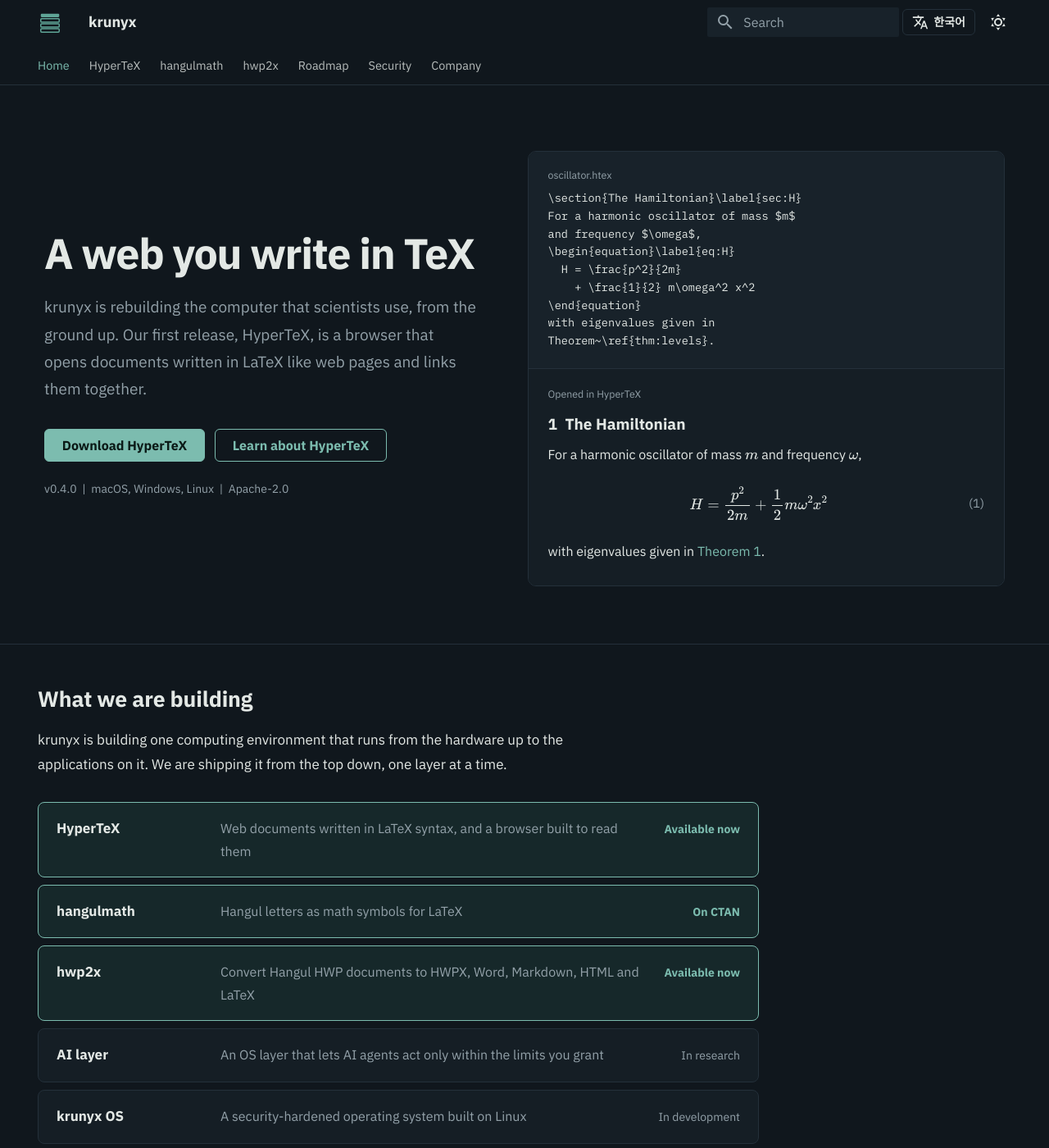
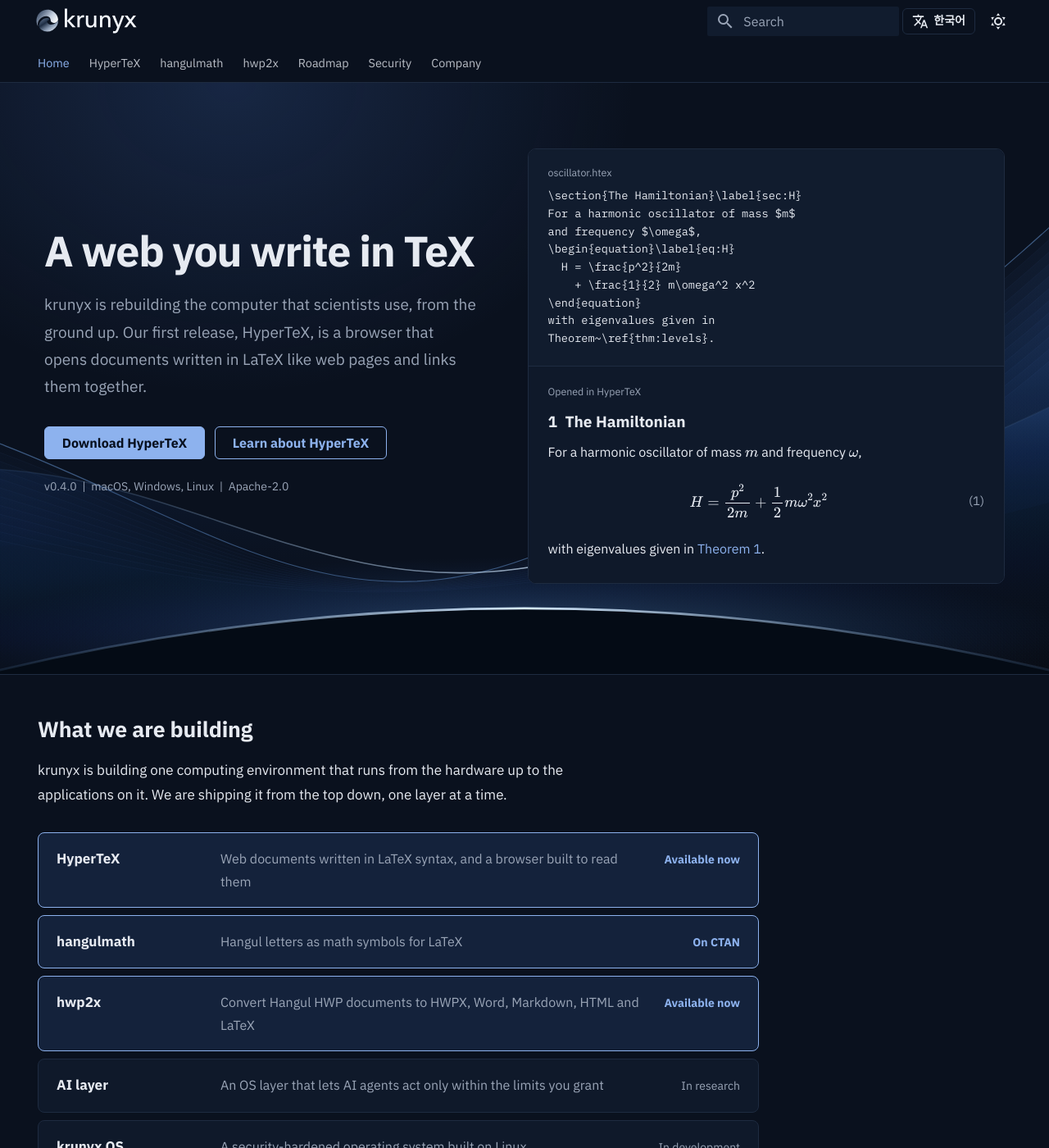
Before and after one commit to krunyx/krunyx.com, an MkDocs documentation site: the page built from docs/index.md, in a window 1280 px wide and 1400 px high. Shown: the whole window at 82% size. Built offline with MkDocs 1.6.1 and Material for MkDocs 9.7.7, drawn with Linux system fonts in a browser that asks for light colours.

Commit message:
Apply the krunyx Flow brand kit: logo, favicons, navy/blue palette, hero waves (#7)
- Header shows the symbol + wordmark lockup (dark/light variants); mobile
  header and nav drawer show the symbol next to the site name.
- Favicons (SVG, ICO, apple-touch-icon) at the site root.
- Colour tokens move from celadon to the brand palette: Ink/navy ground in
  dark, Pearl in light, Blue #3159AB as the single accent. Tokens renamed
  --kx-celadon* -> --kx-accent*.
- Home hero gets the ribbon waves from the brand wallpapers as a background.
- Company page shows the logo.
- tools/brand_assets.py regenerates all of the above from the brand kit.


Claude-Session: https://claude.ai/code/session_013WYynMraaDusJrMv1Fwmw5

Co-authored-by: Claude <noreply@anthropic.com>

```diff
--- a/docs/assets/stylesheets/extra.css
+++ b/docs/assets/stylesheets/extra.css
@@ -1,33 +1,37 @@
 /* krunyx 사이트 스타일.
    색은 아래 토큰만 바꾸면 사이트 전체가 따라 바뀐다.
-   청자(celadon) 녹청색 하나만 강조색으로 쓴다. */
+   색은 브랜드 키트(krunyx Flow 1.0)를 따른다:
+   Ink #080E1B, Navy #34435E, Silver #A0A8B7, Pearl #FAFBFD, Blue #3159AB.
+   강조색은 Blue 하나만 쓴다. */
 
 :root {
-  --kx-paper: #F6F7F4;
-  --kx-ink: #18222D;
-  --kx-muted: #5B6670;
-  --kx-rule: #D5DBD6;
-  --kx-celadon: #3B7A70;
-  --kx-celadon-strong: #2C5F57;
-  --kx-celadon-wash: #E3EEEA;
-  --kx-code-bg: #EDF0EC;
+  --kx-paper: #FAFBFD;          /* Pearl */
   --kx-surface: #FFFFFF;
-  --kx-on-accent: #F6F7F4;
+  --kx-ink: #101828;
+  --kx-muted: #566176;
+  --kx-rule: #D8DEE8;
+  --kx-accent: #3159AB;         /* Blue */
+  --kx-accent-strong: #233F7A;
+  --kx-accent-wash: #E7EDF8;
+  --kx-code-bg: #EEF1F6;
+  --kx-on-accent: #FAFBFD;
+  --kx-glow: rgba(49, 89, 171, 0.10);
 }
 
 [data-md-color-scheme="slate"] {
-  /* Default scheme. A deep blue-slate ground rather than flat black,
-     with two surface steps so panels separate without shadows. */
-  --kx-paper: #10171D;
-  --kx-surface: #151E25;
-  --kx-ink: #E3E8E5;
-  --kx-muted: #93A1A9;
-  --kx-rule: #24303A;
-  --kx-celadon: #7CBCAF;
-  --kx-celadon-strong: #A2D5CA;
-  --kx-celadon-wash: #16282A;
-  --kx-code-bg: #18222A;
-  --kx-on-accent: #0B1A17;
+  /* Default scheme. The deep navy of the brand wallpaper, close to Ink,
+     with one lighter surface step so panels separate without shadows. */
+  --kx-paper: #0A111E;
+  --kx-surface: #0F192A;
+  --kx-ink: #E6EAF1;
+  --kx-muted: #9AA5B7;          /* Silver, lifted for small text */
+  --kx-rule: #1E2B40;
+  --kx-accent: #8DB2EE;
+  --kx-accent-strong: #B7CEF6;
+  --kx-accent-wash: #14223B;
+  --kx-code-bg: #111C2E;
+  --kx-on-accent: #07101F;
+  --kx-glow: rgba(70, 115, 200, 0.22);
 }
 
 /* Material 색 토큰을 우리 토큰에 연결 */
@@ -39,8 +43,8 @@
   --md-primary-bg-color--light: var(--kx-muted);
 }
 [data-md-color-accent="custom"] {
-  --md-accent-fg-color: var(--kx-celadon-strong);
-  --md-accent-fg-color--transparent: var(--kx-celadon-wash);
+  --md-accent-fg-color: var(--kx-accent-strong);
+  --md-accent-fg-color--transparent: var(--kx-accent-wash);
 }
 [data-md-color-scheme="default"],
 [data-md-color-scheme="slate"] {
@@ -48,7 +52,7 @@
   --md-default-fg-color: var(--kx-ink);
   --md-default-fg-color--light: var(--kx-muted);
   --md-typeset-color: var(--kx-ink);
-  --md-typeset-a-color: var(--kx-celadon);
+  --md-typeset-a-color: var(--kx-accent);
   --md-code-bg-color: var(--kx-code-bg);
   --md-footer-bg-color: var(--kx-paper);
   --md-footer-bg-color--dark: var(--kx-paper);
@@ -63,7 +67,7 @@
 .md-tabs { border-bottom: 1px solid var(--kx-rule); }
 .md-header { border-bottom: 1px solid transparent; }
 .md-tabs__link { opacity: 0.8; font-size: 0.72rem; }
-.md-tabs__item--active .md-tabs__link { opacity: 1; color: var(--kx-celadon); }
+.md-tabs__item--active .md-tabs__link { opacity: 1; color: var(--kx-accent); }
 .md-header__button.md-logo img { height: 1.5rem; }
 .md-footer { border-top: 1px solid var(--kx-rule); }
 .md-footer-meta { background: var(--kx-paper); }
@@ -73,7 +77,7 @@ body { word-break: keep-all; overflow-wrap: break-word; }
 
 /* 검색창을 머리글 바탕에 맞춘다 */
 .md-search__form { background-color: var(--kx-code-bg); }
-.md-search__form:hover { background-color: var(--kx-celadon-wash); }
+.md-search__form:hover { background-color: var(--kx-accent-wash); }
 .md-search__input::placeholder,
 .md-search__input + .md-search__icon { color: var(--kx-muted); }
 .md-search__input { color: var(--kx-ink); }
@@ -94,27 +98,27 @@ body { word-break: keep-all; overflow-wrap: break-word; }
 .kx-hero .md-button {
   border-radius: 6px;
   border-width: 1.5px;
-  border-color: var(--kx-celadon);
-  color: var(--kx-celadon);
+  border-color: var(--kx-accent);
+  color: var(--kx-accent);
   font-weight: 600;
   padding: 0.55em 1.3em;
   transition: background-color 120ms ease, color 120ms ease;
 }
 .md-typeset .md-button--primary,
 .kx-hero .md-button--primary {
-  background: var(--kx-celadon);
+  background: var(--kx-accent);
   color: var(--kx-on-accent);
 }
 .md-typeset .md-button:hover,
 .md-typeset .md-button:focus-visible,
 .kx-hero .md-button:hover,
 .kx-hero .md-button:focus-visible {
-  background: var(--kx-celadon-strong);
-  border-color: var(--kx-celadon-strong);
+  background: var(--kx-accent-strong);
+  border-color: var(--kx-accent-strong);
   color: var(--kx-on-accent);
 }
 .md-typeset .md-button:focus-visible,
-.kx-hero a:focus-visible { outline: 2px solid var(--kx-celadon); outline-offset: 3px; }
+.kx-hero a:focus-visible { outline: 2px solid var(--kx-accent); outline-offset: 3px; }
 
 /* ---------- 홈: 첫 화면 ---------- */
 .kx-hero { border-bottom: 1px solid var(--kx-rule); }
@@ -169,7 +173,7 @@ body { word-break: keep-all; overflow-wrap: break-word; }
 .kx-demo__h { font-size: 0.95rem; font-weight: 600; margin: 0 0 0.4rem; }
 .kx-demo__eq { display: grid; grid-template-columns: 1fr auto; align-items: center; }
 .kx-demo__eqno { color: var(--kx-muted); font-size: 0.75rem; }
-.kx-demo__pane--render a { color: var(--kx-celadon); }
+.kx-demo__pane--render a { color: var(--kx-accent); }
 
 /* ---------- 홈: 스택 ---------- */
 .md-typeset .kx-stack { max-width: 44rem; margin: 1.5rem 0; display: grid; gap: 0.45rem; }
@@ -183,14 +187,14 @@ body { word-break: keep-all; overflow-wrap: break-word; }
   border-radius: 8px;
 }
 .md-typeset a.kx-stack__layer { color: inherit; }
-.md-typeset .kx-stack__layer--live { border-color: var(--kx-celadon); background: var(--kx-celadon-wash); }
+.md-typeset .kx-stack__layer--live { border-color: var(--kx-accent); background: var(--kx-accent-wash); }
 .md-typeset .kx-stack__layer { background: var(--kx-surface); }
-.md-typeset .kx-stack__layer.kx-stack__layer--live { background: var(--kx-celadon-wash); }
-.md-typeset a.kx-stack__layer--live:hover .kx-stack__name { color: var(--kx-celadon); }
+.md-typeset .kx-stack__layer.kx-stack__layer--live { background: var(--kx-accent-wash); }
+.md-typeset a.kx-stack__layer--live:hover .kx-stack__name { color: var(--kx-accent); }
 .kx-stack__name { font-weight: 600; }
 .kx-stack__desc { color: var(--kx-muted); font-size: 0.8rem; }
 .kx-stack__status { font-size: 0.7rem; color: var(--kx-muted); white-space: nowrap; }
-.kx-stack__layer--live .kx-stack__status { color: var(--kx-celadon); font-weight: 600; }
+.kx-stack__layer--live .kx-stack__status { color: var(--kx-accent); font-weight: 600; }
 
 /* ---------- 홈: HyperTeX 특징 ---------- */
 .md-typeset .kx-points {
@@ -199,7 +203,7 @@ body { word-break: keep-all; overflow-wrap: break-word; }
   gap: 1.8rem;
   margin: 1.5rem 0 2rem;
 }
-.md-typeset .kx-points > div { border-left: 2px solid var(--kx-celadon); padding-left: 1rem; }
+.md-typeset .kx-points > div { border-left: 2px solid var(--kx-accent); padding-left: 1rem; }
 .md-typeset .kx-points p { font-size: 0.8rem; color: var(--kx-muted); margin: 0.3rem 0 0; }
 /* 두 가지 중 하나를 고르는 카드 (hwp2x 버전 선택) */
 .md-typeset .kx-points--two { grid-template-columns: repeat(2, minmax(0, 1fr)); }
@@ -320,8 +324,8 @@ body { word-break: keep-all; overflow-wrap: break-word; }
 }
 .md-header__button.kx-translate svg { width: 1rem; height: 1rem; fill: currentColor; }
 .md-header__button.kx-translate:hover,
-.md-header__button.kx-translate:focus-visible { border-color: var(--kx-celadon); color: var(--kx-celadon); opacity: 1; }
-.md-header__button.kx-translate:focus-visible { outline: 2px solid var(--kx-celadon); outline-offset: 2px; }
+.md-header__button.kx-translate:focus-visible { border-color: var(--kx-accent); color: var(--kx-accent); opacity: 1; }
+.md-header__button.kx-translate:focus-visible { outline: 2px solid var(--kx-accent); outline-offset: 2px; }
 @media (max-width: 30em) {
   .md-header__button.kx-translate .kx-translate__label { display: none; }
   .md-header__button.kx-translate { border: 0; padding: 0.25rem; }
@@ -348,9 +352,9 @@ body { word-break: keep-all; overflow-wrap: break-word; }
 .kx-translate-note__close {
   font: inherit;
   font-weight: 600;
-  color: var(--kx-celadon);
+  color: var(--kx-accent);
   background: none;
-  border: 1px solid var(--kx-celadon);
+  border: 1px solid var(--kx-accent);
   border-radius: 6px;
   padding: 0.2rem 0.8rem;
   cursor: pointer;
@@ -367,3 +371,56 @@ body { word-break: keep-all; overflow-wrap: break-word; }
   box-shadow: 0 6px 24px rgba(0, 0, 0, 0.28);
 }
 .md-typeset .kx-shot figcaption { max-width: 645px; margin: 0.6rem 0 0; font-size: 0.72rem; color: var(--kx-muted); text-align: left; }
+
+/* ---------- 브랜드 로고 ---------- */
+/* 큰 화면 머리글: 심볼+워드마크 로고. 사이트 이름 글자는 로고가 대신한다. */
+/* 색 구성표에 맞는 그림 하나만 보인다 (Material 규칙보다 우선하도록 !important) */
+[data-md-color-scheme="slate"] .kx-only-light,
+[data-md-color-scheme="default"] .kx-only-dark { display: none !important; }
+
+.md-header__button.md-logo { padding: 0.3rem; margin-right: 0.3rem; }
+.md-header__button.md-logo img.kx-logo--symbol { display: none; }
+.md-header__button.md-logo img.kx-logo--lockup { height: 1.55rem; width: auto; }
+@media screen and (min-width: 76.25em) {
+  .md-header__title .md-header__topic:first-child .md-ellipsis {
+    position: absolute; width: 1px; height: 1px; overflow: hidden; clip: rect(0 0 0 0); white-space: nowrap;
+  }
+}
+/* 작은 화면 머리글과 탐색 서랍: 심볼만 보이고 옆에 사이트 이름 */
+.md-nav__button.md-logo .kx-logo--lockup { display: none !important; }
+.md-nav__button.md-logo img.kx-logo--symbol { height: 2.2rem; width: auto; }
+@media screen and (max-width: 76.234375em) {
+  .md-header__button.md-logo { display: block; order: 0; margin: 0 0 0 -0.2rem; }
+  .md-header__inner > label.md-header__button[for="__drawer"] { order: -1; }
+  .md-header__button.md-logo .kx-logo--lockup { display: none !important; }
+  .md-header__button.md-logo img.kx-logo--symbol { display: block; height: 1.5rem; width: auto; }
+}
+/* 사이트 이름은 워드마크처럼 소문자, 조금 굵게 */
+.md-header__topic:first-child { font-weight: 600; letter-spacing: -0.01em; }
+
+/* ---------- 홈: 브랜드 물결 배경 ---------- */
+/* 브랜드 배경화면의 리본만 따로 떼어낸 그림(tools/brand_assets.py)을
+   첫 화면 아래쪽에 깔고, 왼쪽 위에 은은한 빛을 둔다. */
+.kx-hero {
+  position: relative;
+  isolation: isolate;
+  overflow: hidden;
+  background: radial-gradient(ellipse 55% 75% at 22% 0%, var(--kx-glow), transparent 70%), var(--kx-paper);
+}
+.kx-hero::before {
+  content: "";
+  position: absolute;
+  inset: 0;
+  z-index: -1;
+  pointer-events: none;
+  background: url("../images/brand/hero-waves-dark.svg") center bottom / cover no-repeat;
+}
+[data-md-color-scheme="default"] .kx-hero::before {
+  background-image: url("../images/brand/hero-waves-light.svg");
+  opacity: 0.25;
+}
+.kx-hero__inner { padding-bottom: 5.5rem; }
+
+/* ---------- 회사 소개: 로고 ---------- */
+.md-typeset .kx-brand { margin: 0.5rem 0 2rem; }
+.md-typeset .kx-brand img { height: 3.4rem; width: auto; }
--- a/mkdocs.yml
+++ b/mkdocs.yml
@@ -10,8 +10,8 @@ theme:
   name: material
   custom_dir: overrides
   language: en
-  logo: assets/images/krunyx-mark.svg
-  favicon: assets/images/krunyx-mark.svg
+  logo: assets/images/brand/symbol.svg
+  favicon: favicon.svg
   font:
     text: IBM Plex Sans
     code: IBM Plex Mono
--- /dev/null
+++ b/overrides/main.html
@@ -0,0 +1,10 @@
+{% extends "base.html" %}
+
+{#- Favicons for every browser: SVG for modern ones, ICO for the rest,
+    and a PNG for the iOS home screen. The files live at the site root. -#}
+{% block extrahead %}
+  <link rel="icon" href="{{ 'favicon.ico' | url }}" sizes="32x32">
+  <link rel="apple-touch-icon" href="{{ 'apple-touch-icon.png' | url }}">
+  <meta name="theme-color" content="#0A111E" media="(prefers-color-scheme: dark)">
+  <meta name="theme-color" content="#FAFBFD" media="(prefers-color-scheme: light)">
+{% endblock %}
--- /dev/null
+++ b/overrides/partials/logo.html
@@ -0,0 +1,6 @@
+{#- Brand logo. The header shows the full lockup (symbol + wordmark) in the
+    variant made for the current colour scheme; the mobile header and the
+    navigation drawer show the symbol alone, next to the site name. -#}
+<img class="kx-logo kx-logo--symbol" src="{{ 'assets/images/brand/symbol.svg' | url }}" alt="krunyx" width="32" height="32">
+<img class="kx-logo kx-logo--lockup kx-only-dark" src="{{ 'assets/images/brand/logo-on-dark.svg' | url }}" alt="krunyx" width="968" height="243">
+<img class="kx-logo kx-logo--lockup kx-only-light" src="{{ 'assets/images/brand/logo-on-light.svg' | url }}" alt="krunyx" width="968" height="243">
```
Also changed, not shown: README.md (+1 -1 lines), docs/about.md (+5 -0 lines), docs/apple-touch-icon.png (added), docs/assets/images/brand/hero-waves-dark.svg (added), docs/assets/images/brand/hero-waves-light.svg (added), docs/assets/images/brand/logo-on-dark.svg (added), docs/assets/images/brand/logo-on-light.svg (added), docs/assets/images/brand/logo-vertical.svg (added), docs/assets/images/brand/symbol.svg (added), docs/assets/images/krunyx-mark.svg (deleted), docs/favicon.ico (added), docs/favicon.svg (added), docs/icon-192.png (added), 1 other file.
